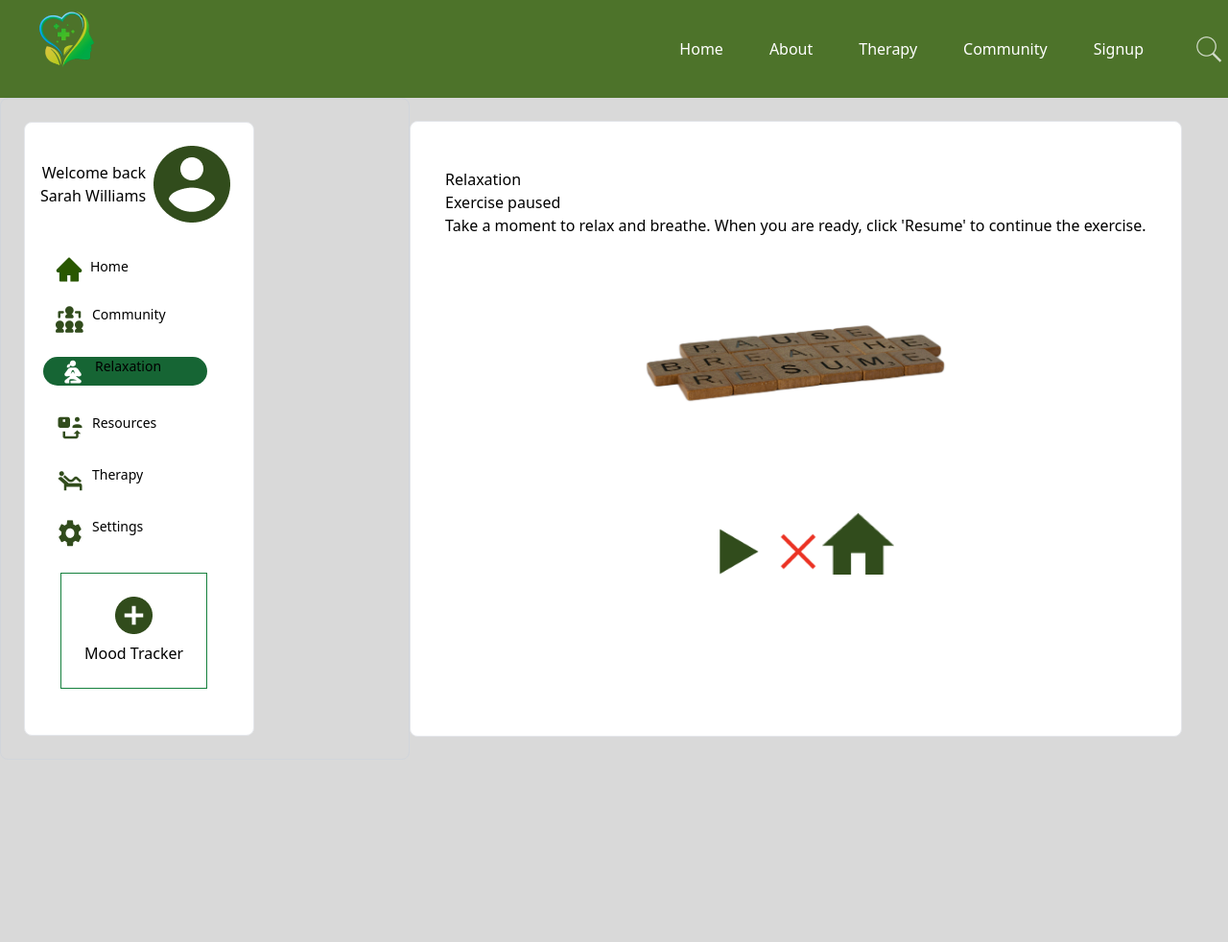
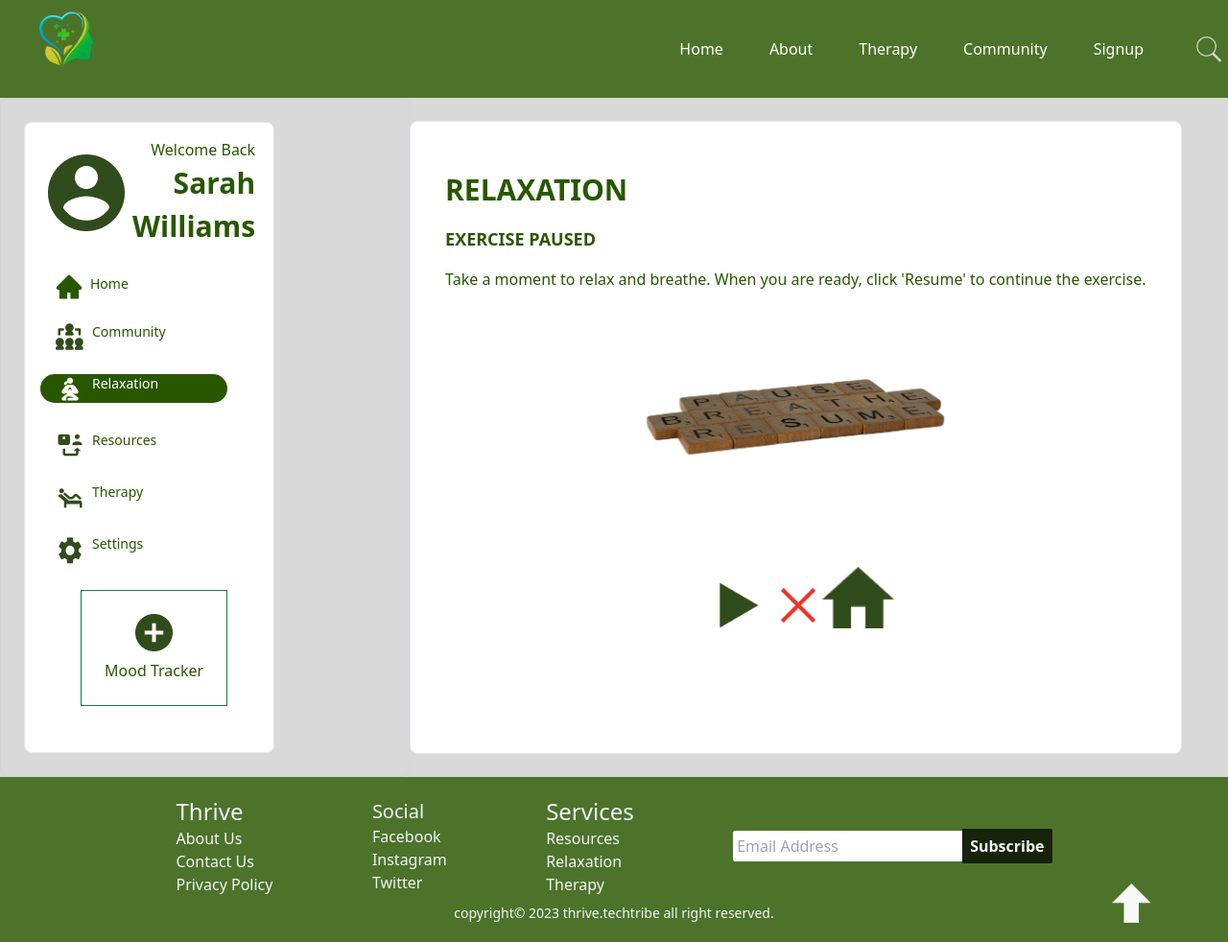
Before and after one commit to Peacesandy/Personalthrive, a website: page public/Frame28.html in a window 1280 px wide. Shown: the whole page at 96% size. Before the commit the page ends 800 px from the top, so only its background shows below. Drawn offline with nearby package versions, Linux system fonts and the light colour scheme.

Commit message:
started working on frame 8

```diff
--- a/public/Frame28.html
+++ b/public/Frame28.html
@@ -26,17 +26,18 @@
     </nav>
      </section>
 
-     <section class="bg-[#D9D9D9]">
+     <section class="bg-[#D9D9D9] text-[#295700]">
         <div class="grid grid-cols-3">
             <div class="flex pl-6 rounded-lg border border-gray-300 pt-6 pb-6">
                 <nav class="text-right bg-white p-4 rounded-lg border">
                     <div class="flex items-center">
                         <div>
-                            <p>Welcome back</p>
-                            <h1>Sarah Williams</h1>
+                            <img src="Accountcircle.png" alt="" class="">
                         </div>
                         <div>
-                            <img src="Accountcircle.png" alt="">
+                            <p>Welcome Back</p>
+                            <h1 class="text-[30px] font-bold">Sarah </h1>
+                            <h1 class="text-[30px] font-bold">Williams</h1>
                         </div>
                     </div>
 
@@ -54,8 +55,8 @@
                         </a>
                        </li>
                        <li class="py-1 pt-5 pr-8">
-                        <button class="bg-green-800 rounded-full pr-8">
-                            <a href="" class="px-4 flex justify-start">
+                        <button class="bg-[#295700] rounded-full pr-14 text-[#fff]">
+                            <a href="" class="px-4 flex justify-start ">
                                 <img src="Female Meditation.png" alt="" class="mr-2">
                                 <span>Relaxation</span>
                         </button>
@@ -95,13 +96,17 @@
             </div> <!--end nav-->
 
 
-
+              <!--Main section-->
             <main class="px-6 py-6 bg-[#fff] rounded-lg border mt-6 mb-6 col-span-2 mr-12">
                 <div class="mt-6 mb-6 flex flex-col items-center">
                     <div>
-                        <h1>Relaxation</h1>
-                        <h2>Exercise paused</h2>
-                        <p>Take a moment to relax and breathe. When you are ready, click 'Resume' to continue the exercise.</p>
+                        <h1 class="text-[30px] font-bold">RELAXATION</h1>
+                        <div class="pt-4">
+                            <h2 class="text-[18px] font-semibold">EXERCISE PAUSED</h2>
+                        </div>
+                        <div class="pt-4">
+                            <p>Take a moment to relax and breathe. When you are ready, click 'Resume' to continue the exercise.</p>
+                        </div>
                     </div>
                     <div class="w-96 flex justify-center items-center">
                         <img src="pausebreatheresume.png" alt="" class="w-full max-w-screen-xl">
@@ -119,5 +124,45 @@
 
         </div>
      </section>
+
+      <!--Footer-->
+     <footer class="w-full bg-[#4d732a] text-slate-100 px-20 py-5 flex flex-col items-center">
+        <div class="w-full flex items-center justify-evenly mb-2">
+            <div>
+                <span class="text-2xl font-body_text font-medium">Thrive</span>
+            <ul>
+                <li class="font-body_text font-medium">About Us</li>
+                <li class="font-body_text font-medium">Contact Us</li>
+                <li class="font-body_text font-medium">Privacy Policy</li>
+            </ul>
+        </div>
+        <div>
+            <span class="text-xl font-body_text font-medium">Social</span>
+            <ul>
+                <li class="font-body_text font-medium">Facebook</li>
+                <li class="font-body_text font-medium">Instagram</li>
+                <li class="font-body_text font-medium">Twitter</li>
+            </ul>
+        </div>
+        <div>
+            <span class="text-2xl font-body_text font-medium">Services</span>
+            <ul>
+                <li class="font-body_text font-medium">Resources</li>
+                <li class="font-body_text font-medium">Relaxation</li>
+                <li class="font-body_text font-medium">Therapy</li>
+            </ul>
+        </div>
+        <div class="flex items-center justify-center font-body_text font-medium">
+            <input class="p-1 rounded-l-sm" type="text" placeholder="Email Address">
+            <button class="rounded-r-sm bg-[#16220a] px-2 py-1.5 outline-none font-body_text font-semibold">Subscribe</button>
+        </div>
+    </div>
+    <div class="w-full flex relative items-end justify-center">
+        <span class="text-center text-sm font-body_text font-medium">copyright&copy; 2023 thrive.techtribe all right reserved.</span>
+        <a class="absolute right-0 cursor-pointer" href="#hero">
+            <img src="Arrow.png" alt="scroll up">
+        </a>
+    </div>
+</footer>
 </body>
 </html>
```
Also changed, not shown: public/Frame8.html (added).
